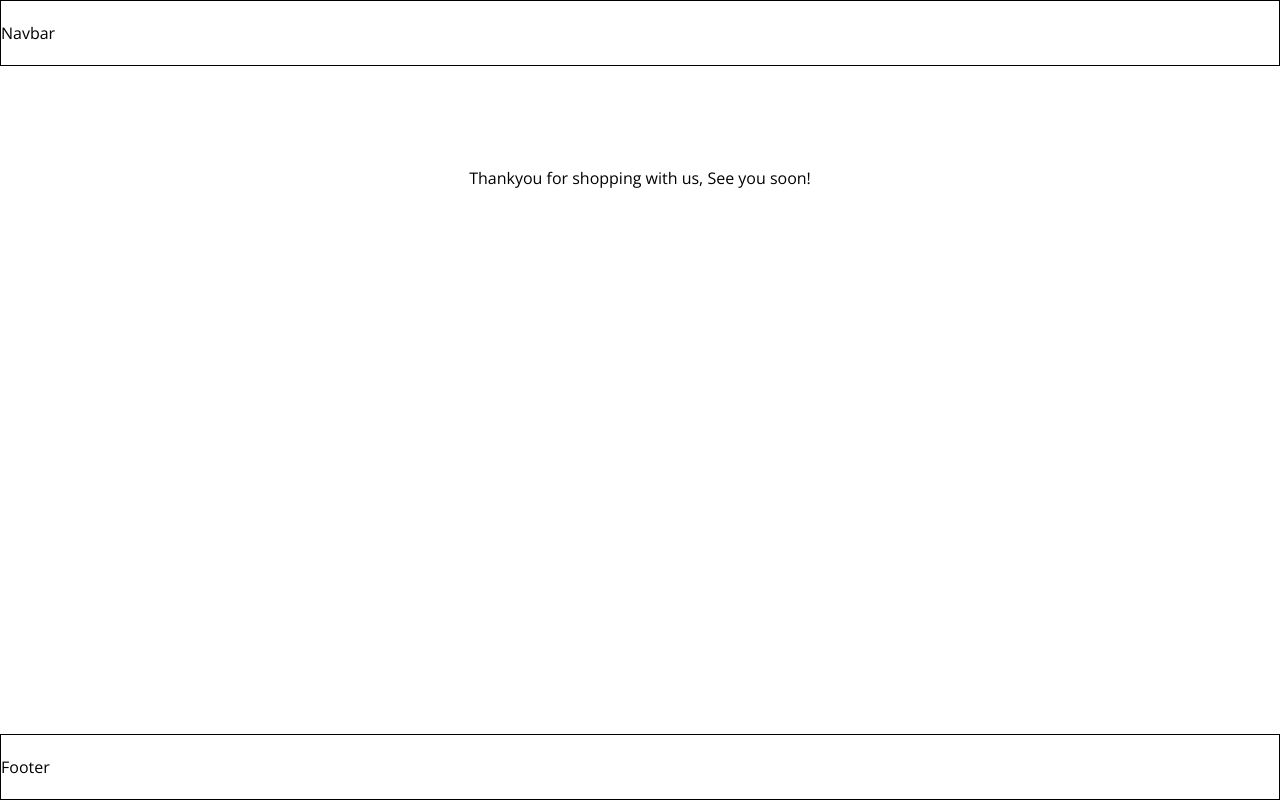
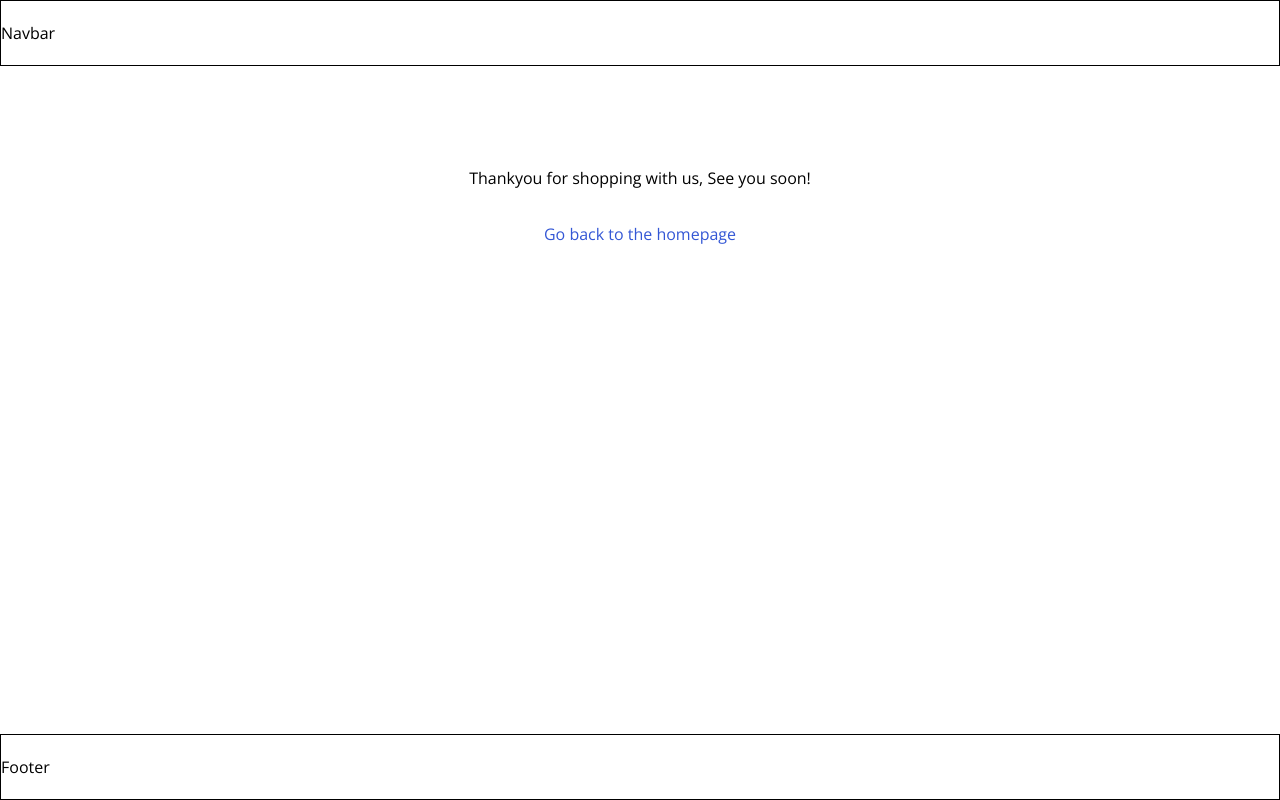
Before and after one commit to AkshayKhot07/product-listing, a React (Vite) app: page /thankyou in a window 1280 px wide. Built offline with nearby package versions, Linux system fonts and the light colour scheme; a web font is replaced by a local one.

Commit message:
Thankyou page UI implemented

```diff
--- a/src/components/SummaryComponent/index.tsx
+++ b/src/components/SummaryComponent/index.tsx
@@ -32,15 +32,14 @@ const SummaryComponent = () => {
               </span>
             </p>
             <div>
-
               <Link to={"/thankyou"} className="w-full block">
                 <button
                   type="button"
                   className="bg-blue-700 w-full py-2 px-4 rounded-3xl text-white font-bold"
-                onClick={()=> {
+                  onClick={() => {
                     cartDispatch({
-                        type:"CLEAR_CART"
-                    })
+                      type: "CLEAR_CART",
+                    });
                   }}
                 >
                   Proceed To Checkout
--- a/src/components/ThankyouComponent/index.tsx
+++ b/src/components/ThankyouComponent/index.tsx
@@ -1,14 +1,16 @@
+import { Link } from "react-router-dom";
+
 const ThankyouComponent = () => {
-
-    return (
-        <div className="flex items-center justify-center h-full w-full pt-[100px]">
-            <div className="flex flex-col gap-2">
-
-            <p>Thankyou for shopping with us, See you soon!</p>
-
-            </div>
-        </div>
-    )
-}
+  return (
+    <div className="flex items-center justify-center h-full w-full pt-[100px]">
+      <div className="flex flex-col gap-2 items-center">
+        <p>Thankyou for shopping with us, See you soon!</p>
+        <Link to="/" className="home-link">
+          Go back to the homepage
+        </Link>
+      </div>
+    </div>
+  );
+};
 
 export default ThankyouComponent;
```
Lines whose indentation alone changed are shown as unchanged.
